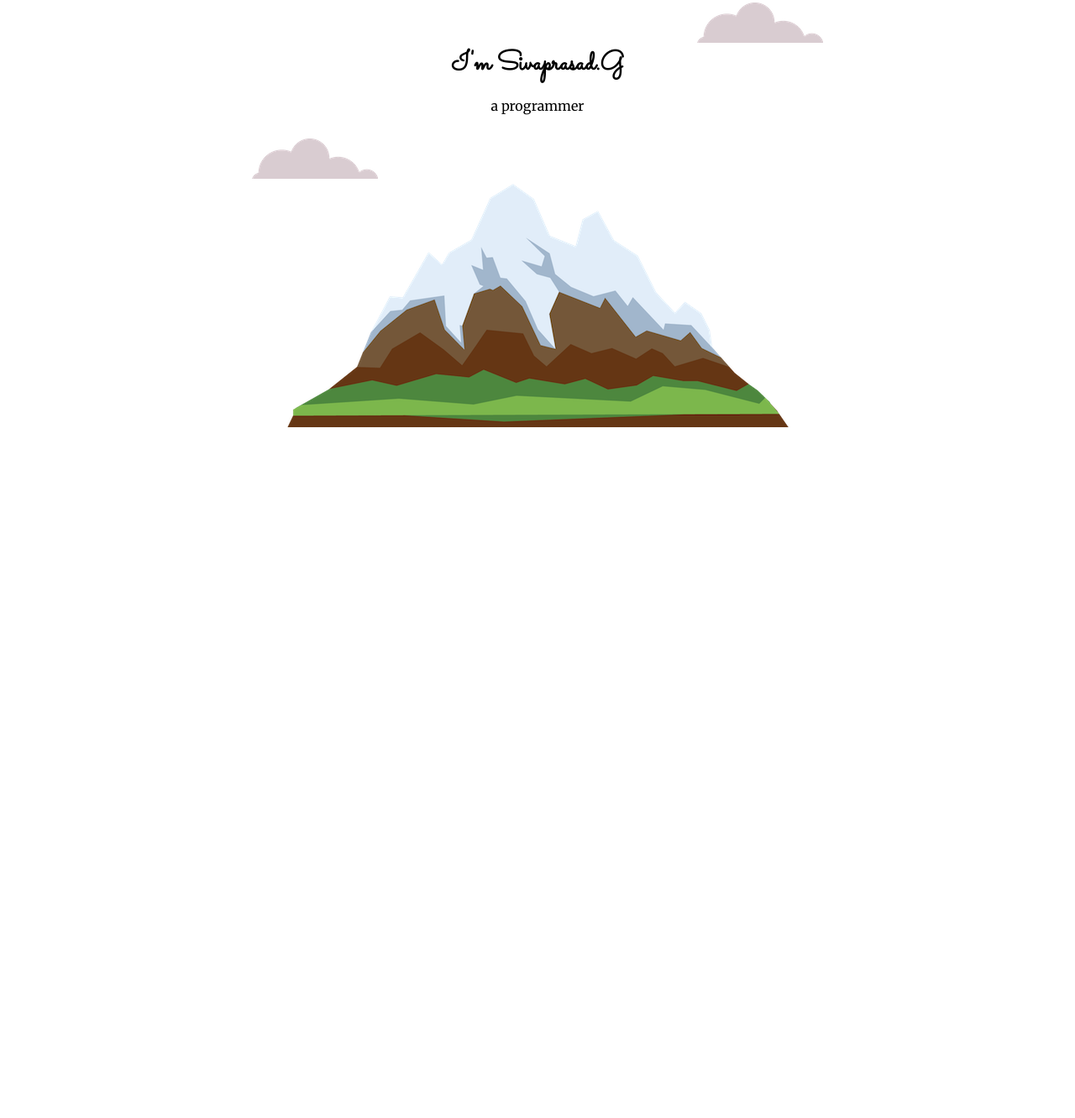
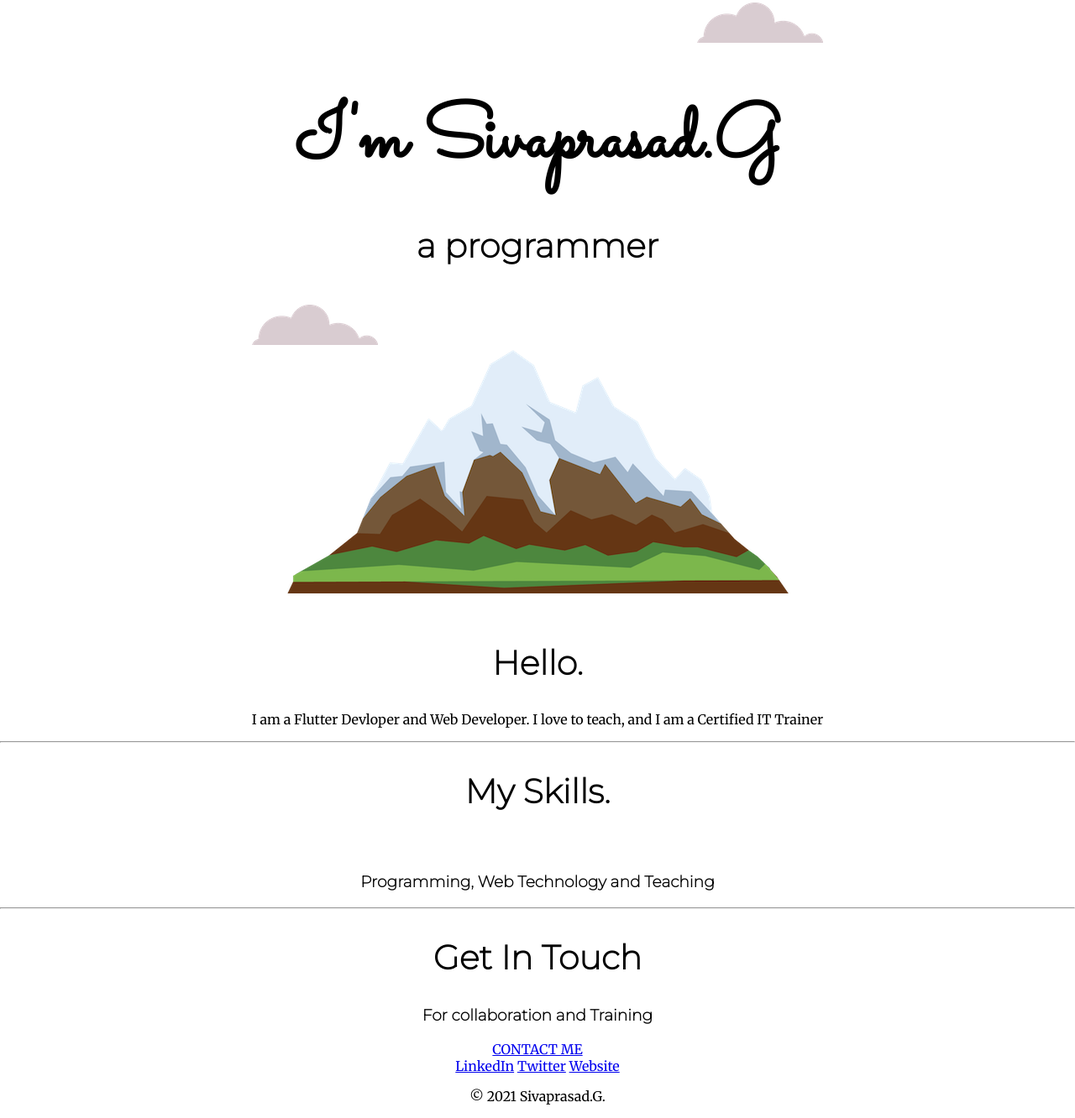
Before and after one commit to prasadsiv/personalsite, a plain HTML site: page index.html in a window 1280 px wide. Shown: the part 47-1379 px from the top of the page at 84% size. Before the commit the page ends 800 px from the top, so only its background shows below. Drawn offline with Linux system fonts and the light colour scheme.

Commit message:
CSS-Sizing

```diff
--- a/css/styles.css
+++ b/css/styles.css
@@ -5,10 +5,12 @@ body{
 
 }
 h1{
-     margin: 0 ;
+    font-size: 5.625rem;
+     margin:  50px auto 0 auto;
      font-family: 'Sacramento', cursive;
 }
 h2{
+    font-size: 2.5rem;
     font-family: 'Montserrat', sans-serif;
 
 }
@@ -20,6 +22,9 @@ h3{
     background-color: E4FF5;
     position: relative;
     padding-top: 100px;
+}
+.middle-container{
+
 }
 .top-cloud{
     position:absolute;
--- a/index.html
+++ b/index.html
@@ -16,12 +16,42 @@
     <div class="top-container">
         <img class="top-cloud" src="images/cloud.png" alt="cloud image">
         <h1>I'm Sivaprasad.G</h1>
-         <p>a programmer</p>
+         <h2>a programmer</h2>
          <img class="bottom-cloud" src="images/cloud.png" alt="cloud image">
          <img src="images/mountain.png" alt="Mountain image">
 
     </div>
     <div class="middle-container">
+
+            <div class="profile">
+              <img src="" alt="">
+              <h2>Hello.</h2>
+              <p>I am a Flutter Devloper and Web Developer. I love to teach, and I am a Certified IT Trainer </p>
+            </div>
+            <hr>
+            <div class="skills">
+              <h2>My Skills.</h2>
+              <div class="skill-row">
+                <img class="" src="" alt="">
+                <h3>Programming, Web Technology and Teaching</h3>
+               </div>
+
+            </div>
+            <hr>
+            <div class="contact-me">
+              <h2>Get In Touch</h2>
+              <h3>For collaboration and Training  </h3>
+               <a class="btn" href="mailto:name@email.com">CONTACT ME</a>
+            </div>
+          </div>
+
+
+          <div class="bottom-container">
+            <a class="footer-link" href="https://www.linkedin.com/">LinkedIn</a>
+            <a class="footer-link" href="https://twitter.com/">Twitter</a>
+            <a class="footer-link" href="https://www.appbrewery.co/">Website</a>
+            <p>© 2021 Sivaprasad.G.</p>
+          </div>
     </div>
     <div class="bottom-container">
 
```
